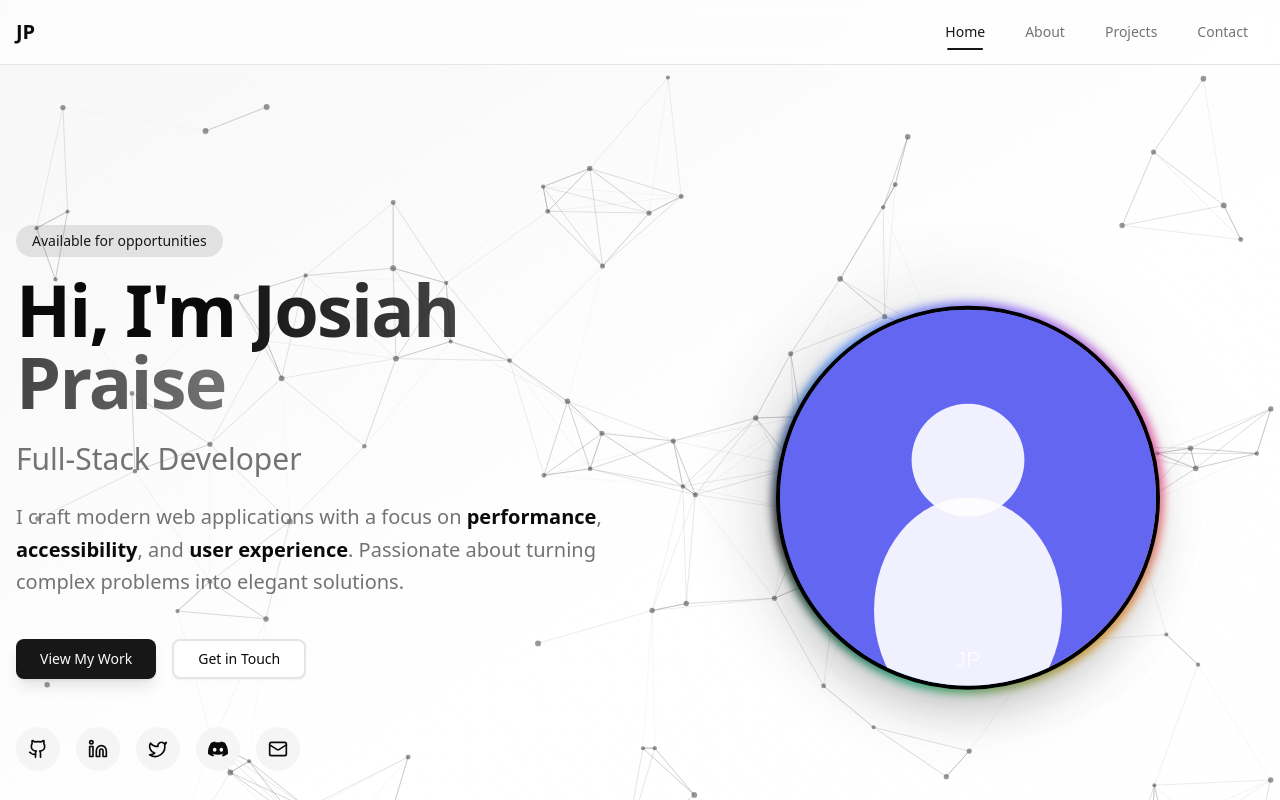
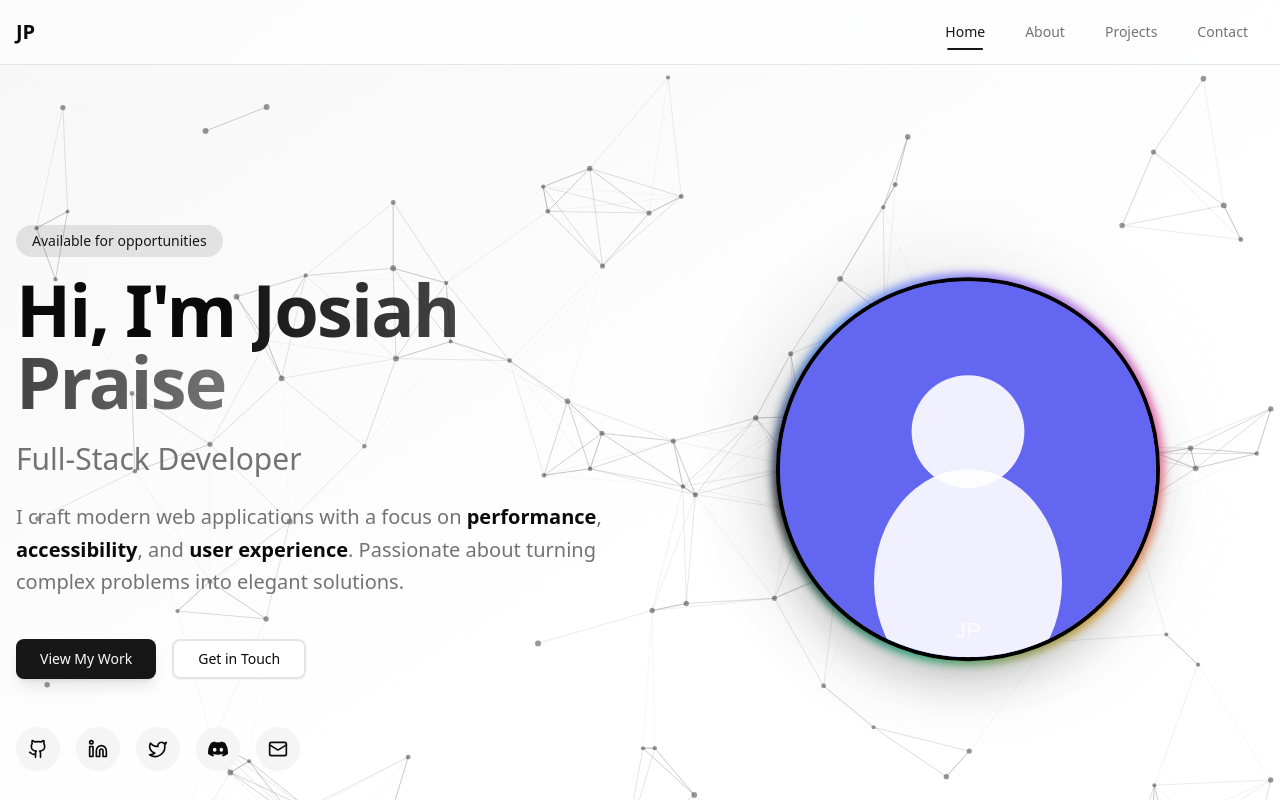
Before and after one commit to Josiah-praise/personal-portfolio, a Next.js app: page / in a window 1280 px wide. Shown: the top 800 px of the page. Built offline with nearby package versions, Linux system fonts and the light colour scheme.

Commit message:
Increase floating animation distance and speed

```diff
--- a/app/globals.css
+++ b/app/globals.css
@@ -202,12 +202,12 @@ html {
     transform: translateY(0px);
   }
   50% {
-    transform: translateY(-20px);
+    transform: translateY(-30px);
   }
 }
 
 .animate-float {
-  animation: float 6s ease-in-out infinite;
+  animation: float 4s ease-in-out infinite;
 }
 
 /* Slow spin animation */
```
